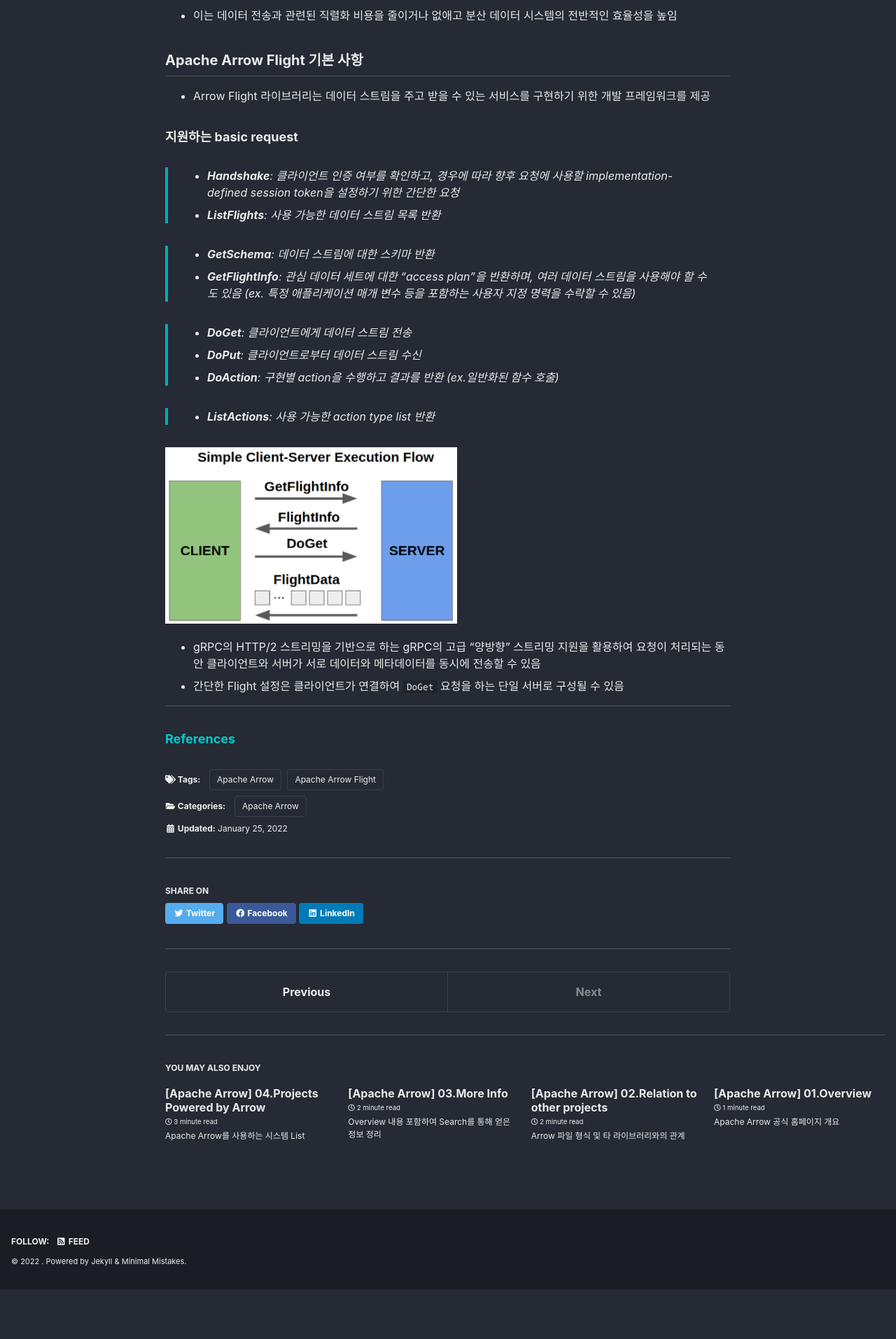
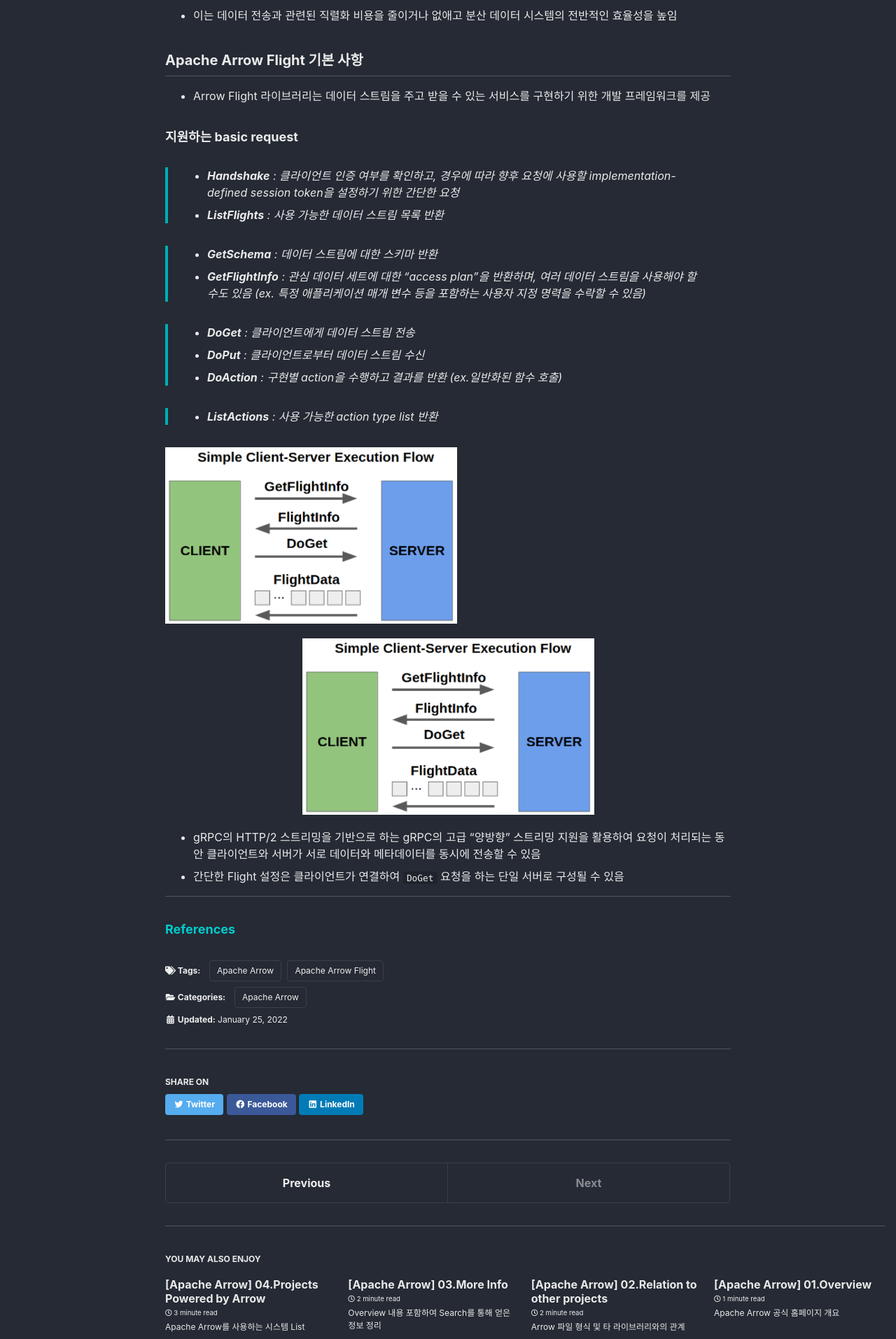
Before and after one commit to friedegg818/friedegg818.github.io, a Jekyll site: the page built from _posts/2022-01-25-ArrowFlight.md, in a window 1280 px wide. Shown: the part 646-2559 px from the top of the page at 70% size. Built offline with Jekyll 4.4.1, drawn with Linux system fonts in a browser that asks for light colours; cached includes are drawn as plain includes; some web fonts are replaced; before the commit the page ends 2488 px from its top, so only the background shows below that.

Commit message:
220125 update

```diff
--- a/_posts/2022-01-25-ArrowFlight.md
+++ b/_posts/2022-01-25-ArrowFlight.md
@@ -37,19 +37,21 @@ last_modified_At: 2022-01-25
 
 ### 지원하는 basic request
 
-> - **Handshake**: 클라이언트 인증 여부를 확인하고, 경우에 따라 향후 요청에 사용할 implementation-defined session token을 설정하기 위한 간단한 요청
-> - **ListFlights**: 사용 가능한 데이터 스트림 목록 반환
+> - **Handshake** : 클라이언트 인증 여부를 확인하고, 경우에 따라 향후 요청에 사용할 implementation-defined session token을 설정하기 위한 간단한 요청
+> - **ListFlights** : 사용 가능한 데이터 스트림 목록 반환
 
-> - **GetSchema**: 데이터 스트림에 대한 스키마 반환
-> - **GetFlightInfo**: 관심 데이터 세트에 대한 "access plan"을 반환하며, 여러 데이터 스트림을 사용해야 할 수도 있음 (ex. 특정 애플리케이션 매개 변수 등을 포함하는 사용자 지정 명력을 수락할 수 있음)
+> - **GetSchema** : 데이터 스트림에 대한 스키마 반환
+> - **GetFlightInfo** : 관심 데이터 세트에 대한 "access plan"을 반환하며, 여러 데이터 스트림을 사용해야 할 수도 있음 (ex. 특정 애플리케이션 매개 변수 등을 포함하는 사용자 지정 명력을 수락할 수 있음)
 
-> - **DoGet**: 클라이언트에게 데이터 스트림 전송
-> - **DoPut**: 클라이언트로부터 데이터 스트림 수신
-> - **DoAction**: 구현별 action을 수행하고 결과를 반환 (ex.일반화된 함수 호출)
+> - **DoGet** : 클라이언트에게 데이터 스트림 전송
+> - **DoPut** : 클라이언트로부터 데이터 스트림 수신
+> - **DoAction** : 구현별 action을 수행하고 결과를 반환 (ex.일반화된 함수 호출)
 
-> - **ListActions**: 사용 가능한 action type list 반환
+> - **ListActions** : 사용 가능한 action type list 반환
 
 ![Flight1](/assets/img/Flight_1.png)
+
+<p align="center"><img src="/assets/img/Flight_1.png"></p>
 
 - gRPC의 HTTP/2 스트리밍을 기반으로 하는 gRPC의 고급 "양방향" 스트리밍 지원을 활용하여 요청이 처리되는 동안 클라이언트와 서버가 서로 데이터와 메타데이터를 동시에 전송할 수 있음
 - 간단한 Flight 설정은 클라이언트가 연결하여 `DoGet` 요청을 하는 단일 서버로 구성될 수 있음
```
